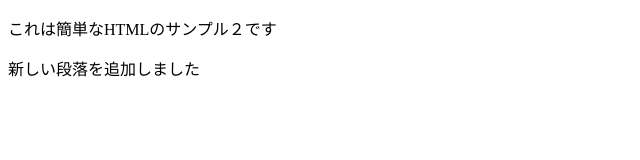
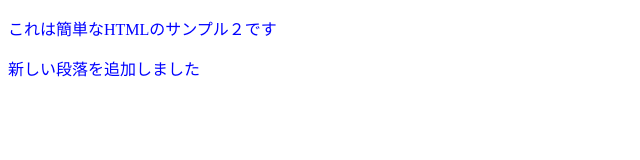
Before and after one commit to hayashida-kyoshiro/html-test2, a plain HTML site: page index.html in a window 1280 px wide. Shown: the whole page, without its empty margins (0-640 px from the left). Drawn offline with Linux system fonts and the light colour scheme.

Commit message:
CSSの修正

```diff
--- a/web.css
+++ b/web.css
@@ -1,3 +1,3 @@
 p{
-    cokor:blue;
+    color:blue;
 }
```
